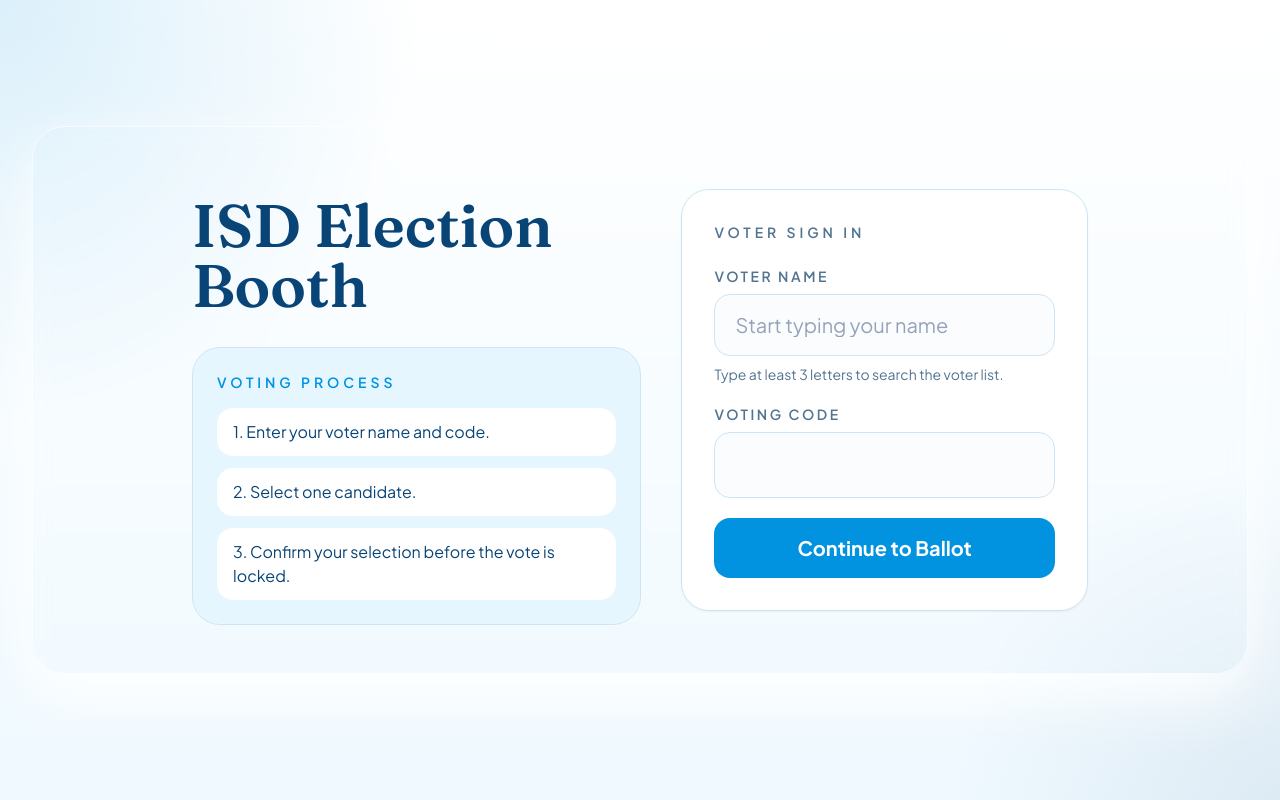
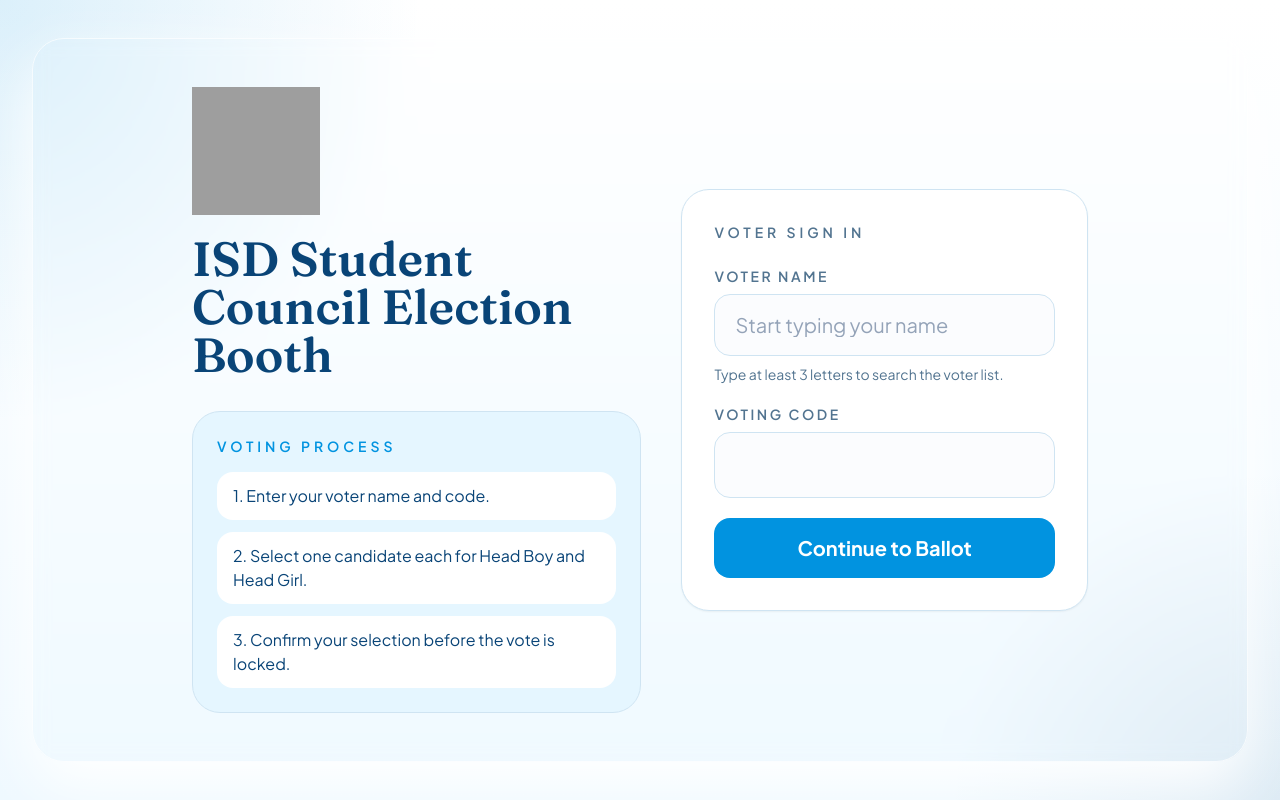
Before and after one commit to eigen-spaced/voting-booth, a FastAPI app: page / in a window 1280 px wide. Run offline with FastAPI, Linux system fonts and the light colour scheme; some libraries are stand-ins or nearby versions; grey boxes are pictures that could not be loaded.

Commit message:
refactor: add school logo to main pages

```diff
--- a/app/templates/ballot.html
+++ b/app/templates/ballot.html
@@ -3,7 +3,10 @@
 <div class="mx-auto max-w-4xl">
     <div class="flex flex-col gap-4 md:flex-row md:items-end md:justify-between">
         <div>
-            <p class="text-sm font-semibold uppercase tracking-[0.3em] text-brand">Ballot</p>
+            <div class="flex items-center gap-4">
+                <img src="/static/isd-logo.png" alt="Indian School Darsait" class="h-14 w-14">
+                <p class="text-sm font-semibold uppercase tracking-[0.3em] text-brand">Ballot</p>
+            </div>
             <h1 class="mt-3 font-display text-4xl leading-tight text-ink md:text-5xl">Vote your Head Boy and Head Girl</h1>
             <p class="mt-3 text-lg text-muted">Logged in as <span class="font-semibold text-ink">{{ voter_name }}</span>.</p>
         </div>
--- a/app/templates/login.html
+++ b/app/templates/login.html
@@ -3,12 +3,13 @@
 <div class="mx-auto max-w-4xl">
     <div class="grid gap-10 lg:grid-cols-[1.05fr_0.95fr] lg:items-center">
         <div class="text-center lg:text-left">
-            <h1 class="mt-5 max-w-xl font-display text-5xl leading-tight text-ink md:text-6xl">ISD Election Booth</h1>
+            <img src="/static/isd-logo.png" alt="Indian School Darsait" class="mx-auto h-32 w-32 lg:mx-0">
+            <h1 class="mt-5 max-w-xl font-display text-5xl leading-tight text-ink md:text-5xl">ISD Student Council Election Booth</h1>
             <div class="mt-8 hidden rounded-[28px] border border-line bg-brandSoft p-6 lg:block">
                 <p class="text-sm font-semibold uppercase tracking-[0.28em] text-brand">Voting Process</p>
                 <div class="mt-4 grid gap-3 text-left text-md text-ink">
                     <div class="rounded-2xl bg-white px-4 py-3">1. Enter your voter name and code.</div>
-                    <div class="rounded-2xl bg-white px-4 py-3">2. Select one candidate.</div>
+                    <div class="rounded-2xl bg-white px-4 py-3">2. Select one candidate each for Head Boy and Head Girl.</div>
                     <div class="rounded-2xl bg-white px-4 py-3">3. Confirm your selection before the vote is locked.</div>
                 </div>
             </div>
```
Also changed, not shown: app/templates/admin_dashboard.html (+5 -2 lines), 2 other files.
